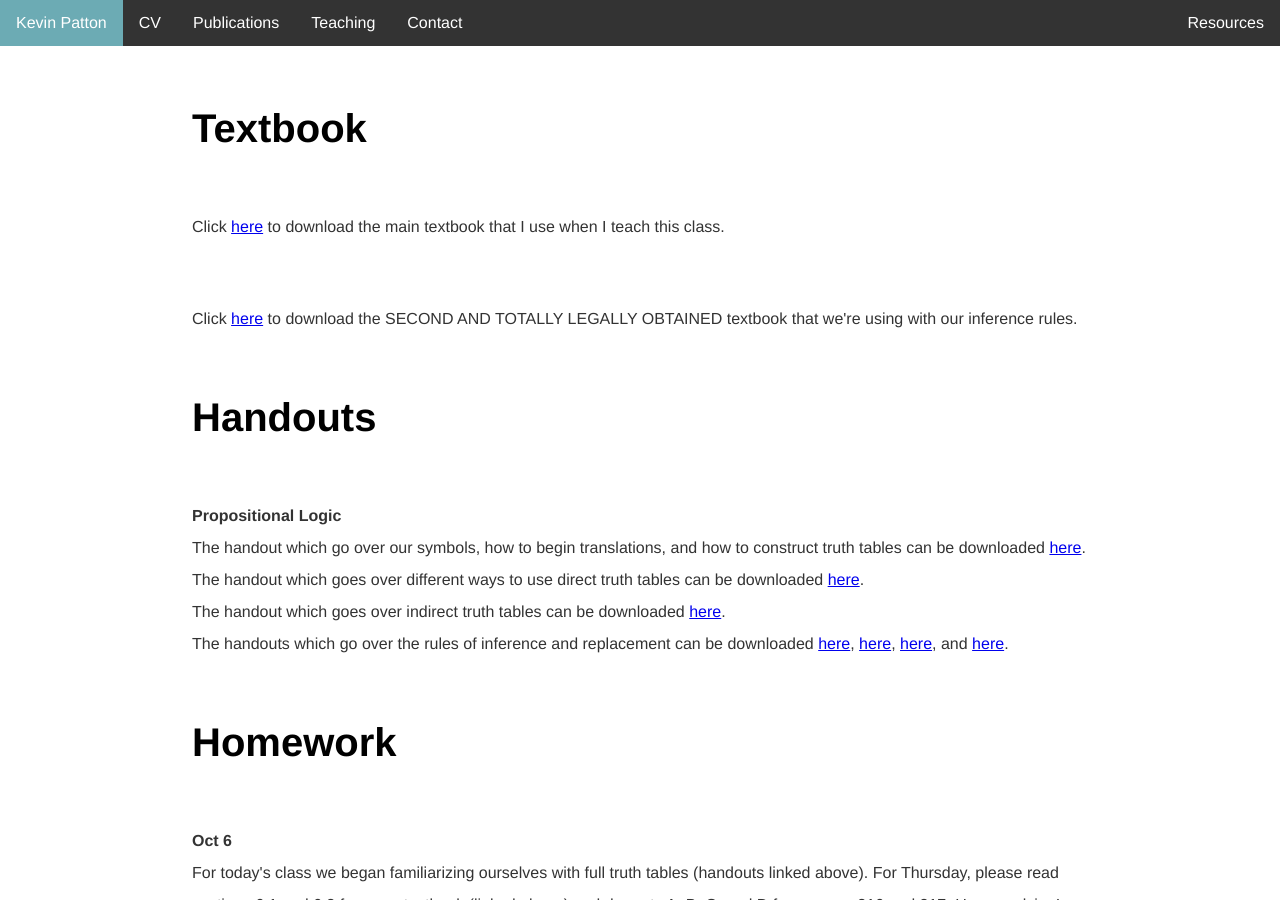
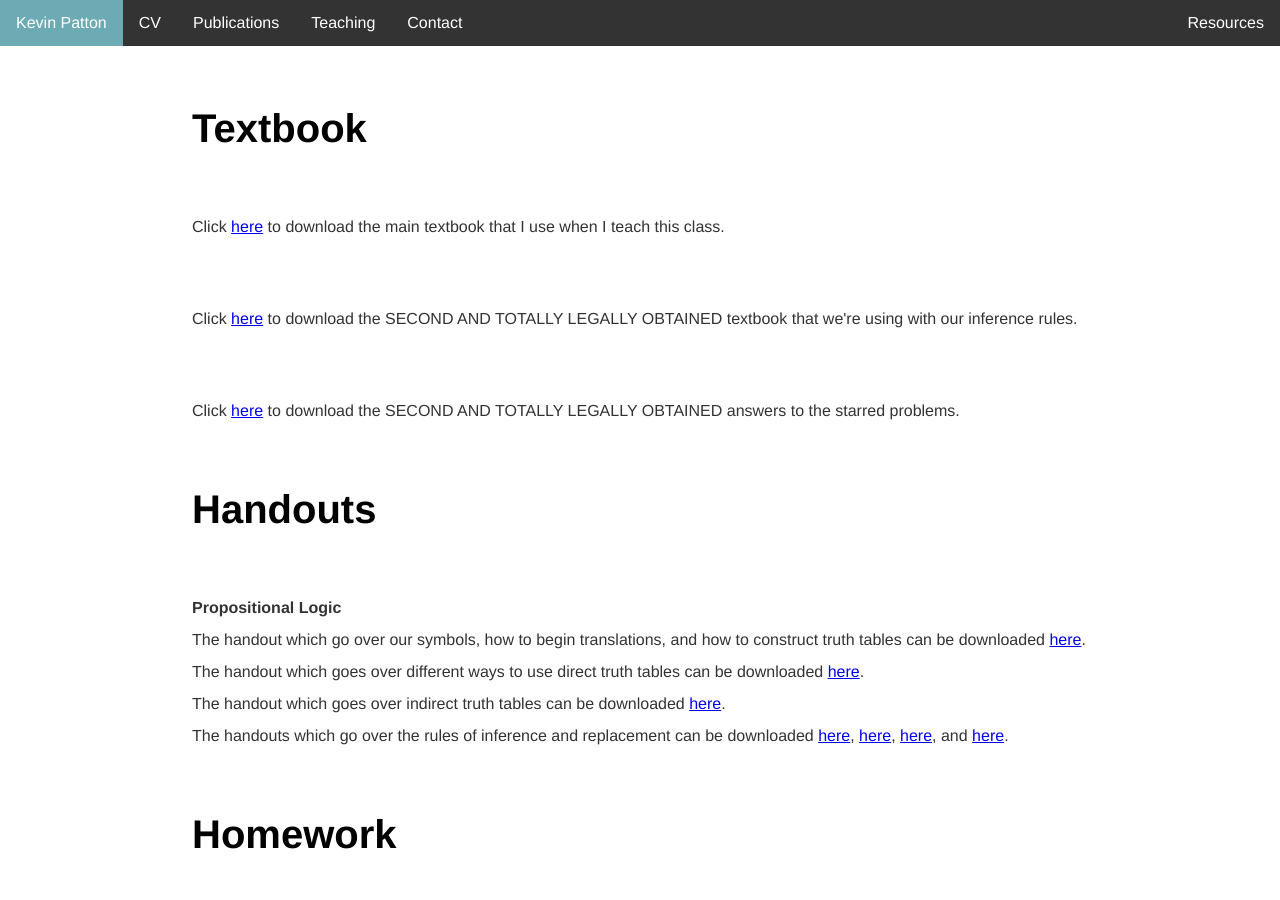
Before and after one commit to kevinjpatton/kevinjpatton.github.io, a Jekyll site: the page built from teaching/phil_1210/index.html, in a window 1280 px wide and 900 px high. Built offline with Jekyll 4.4.1, drawn with Linux system fonts in a browser that asks for light colours; Markdown is read by kramdown in place of the engine named in the settings.

Commit message:
Update index.html

```diff
--- a/teaching/phil_1210/index.html
+++ b/teaching/phil_1210/index.html
@@ -5,6 +5,7 @@ title: Teaching - Phil 1210
 <h1>Textbook</h1>
 <p>Click <a href="/teaching/phil_110/Phil110_Textbook.pdf.pdf" target="_blank">here</a> to download the main textbook that I use when I teach this class.
 <p>Click <a href="/teaching/phil_1210/HurleyCH7.pdf" target="_blank">here</a> to download the SECOND AND TOTALLY LEGALLY OBTAINED textbook that we're using with our inference rules.</p>
+<p>Click <a href="/teaching/phil_1210/HurleyAnswerKey.pdf" target="_blank">here</a> to download the SECOND AND TOTALLY LEGALLY OBTAINED answers to the starred problems.</p>
 
 <h1>Handouts</h1>
 
```
